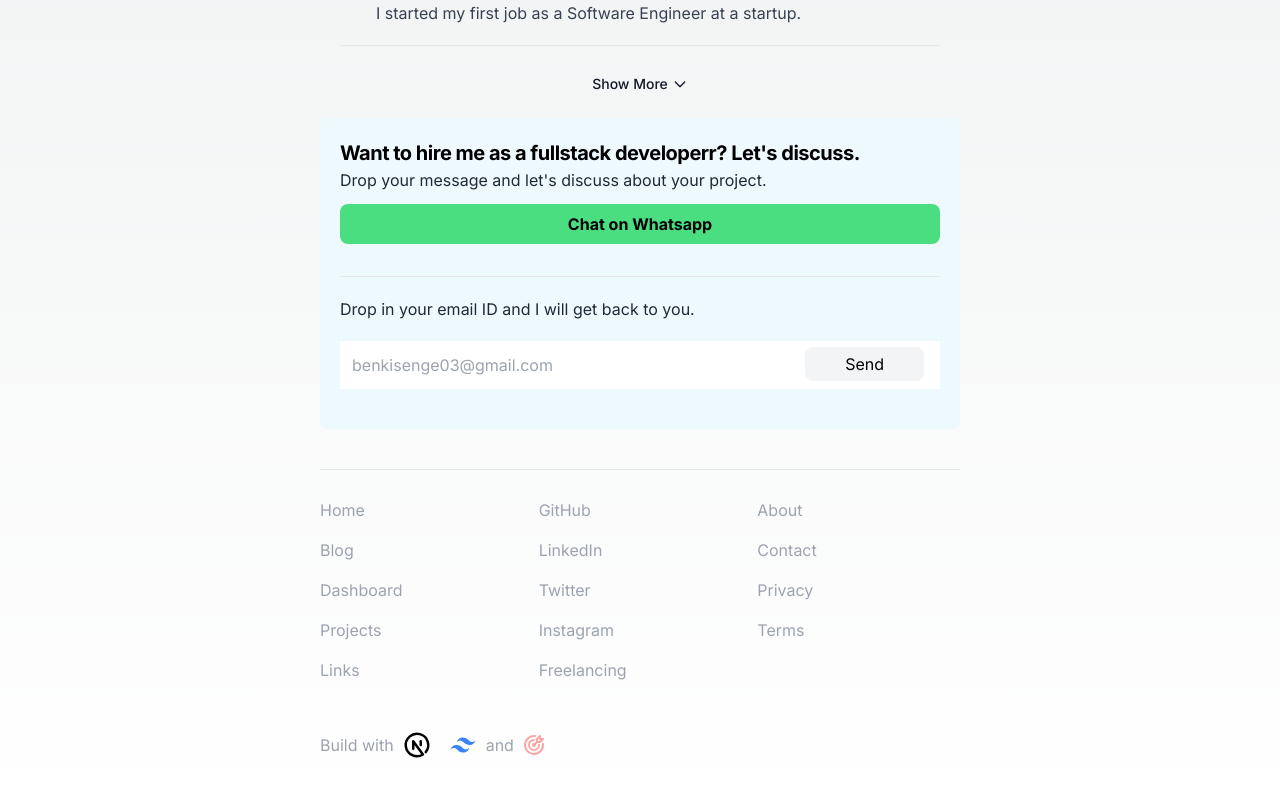
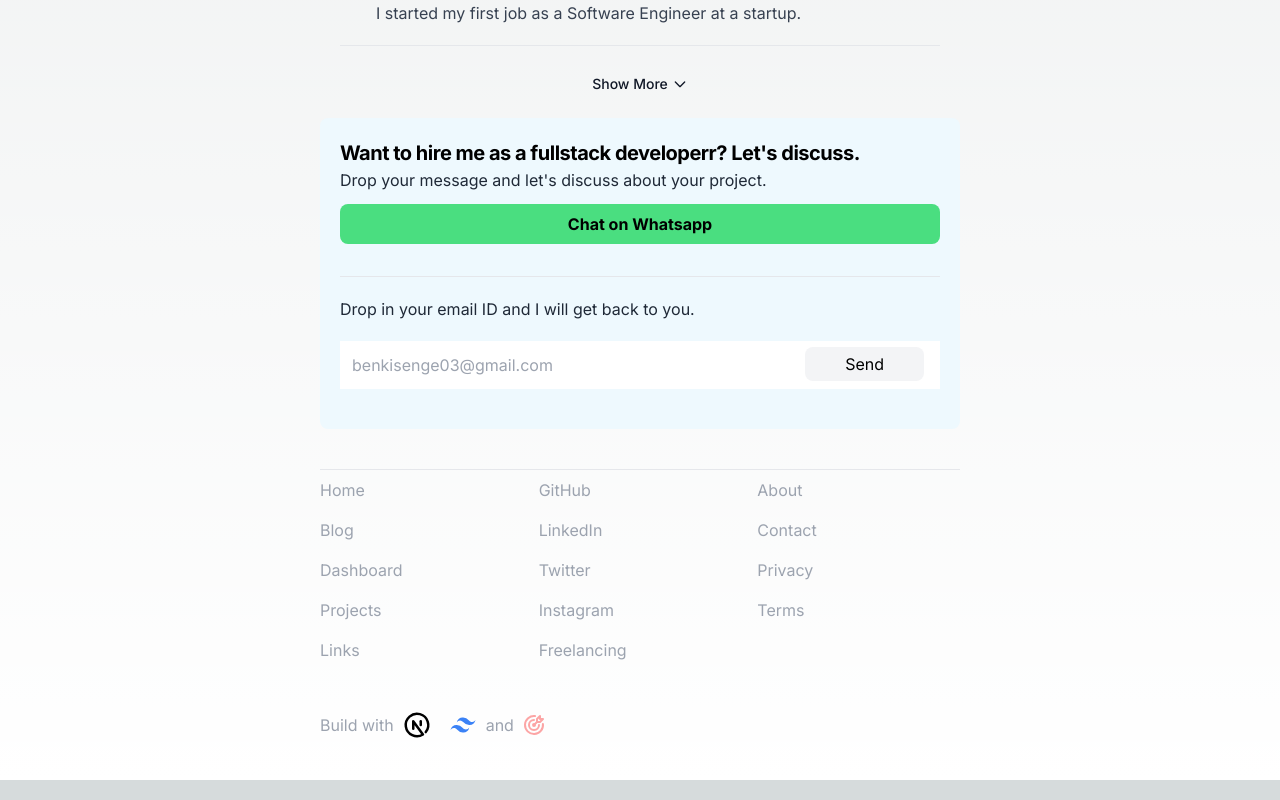
Before and after one commit to iambenkis/Portfolio-2.0, a Next.js app: page / in a window 1280 px wide. Shown: the part 1926-2726 px from the top of the page. Built offline with nearby package versions, Linux system fonts and the light colour scheme.

Commit message:
Update footer

```diff
--- a/src/components/Footer/index.jsx
+++ b/src/components/Footer/index.jsx
@@ -10,7 +10,7 @@ const footerObj = {
 
 export default function Footer() {
   return (
-    <footer className="mt-10 border-t-[1px] pt-5">
+    <footer className="w-full mt-10 border-t-[1px]">
       <ul className="grid grid-cols-3 gap-4 flex justify-center text-gray-400">
         <li>
           <ul>
```
